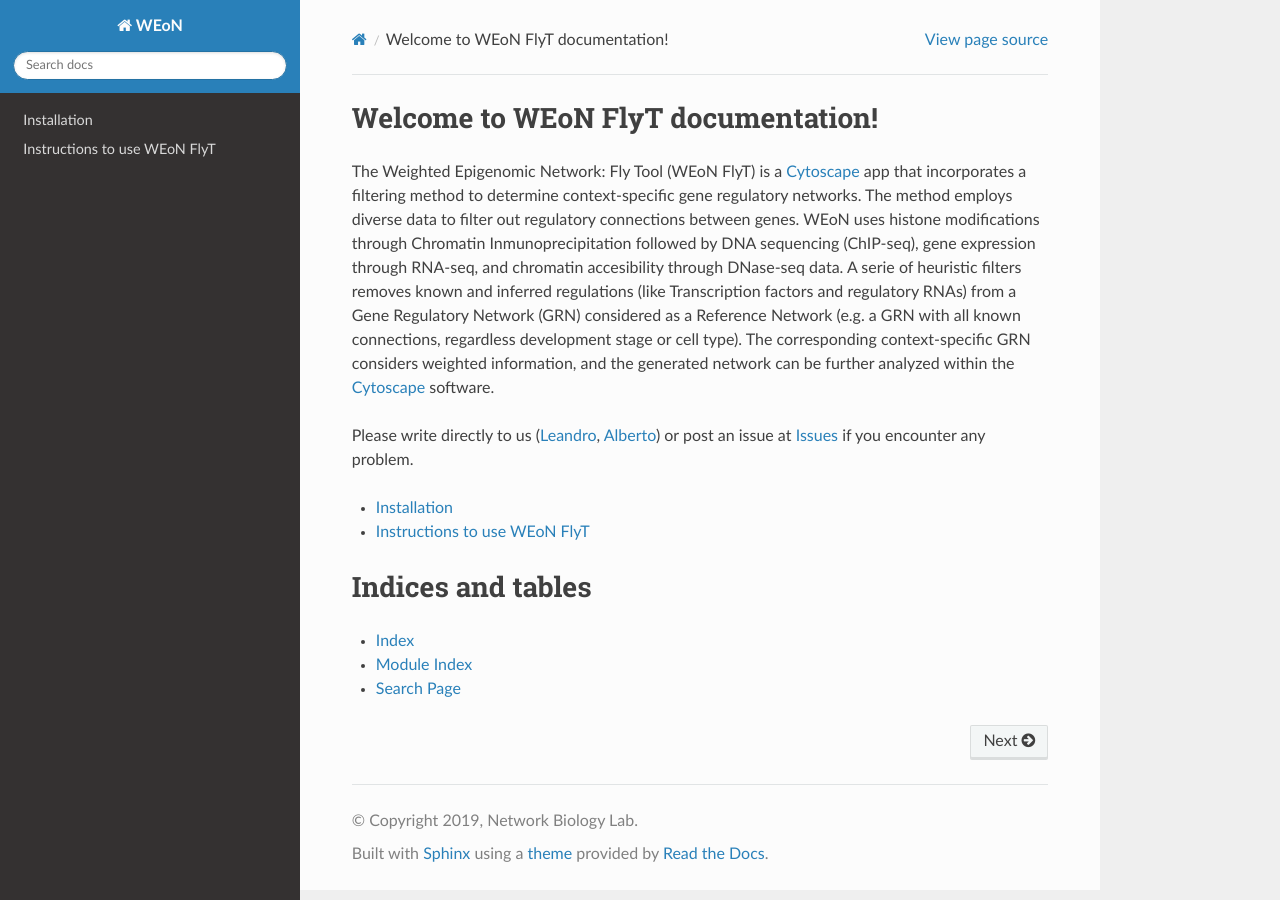
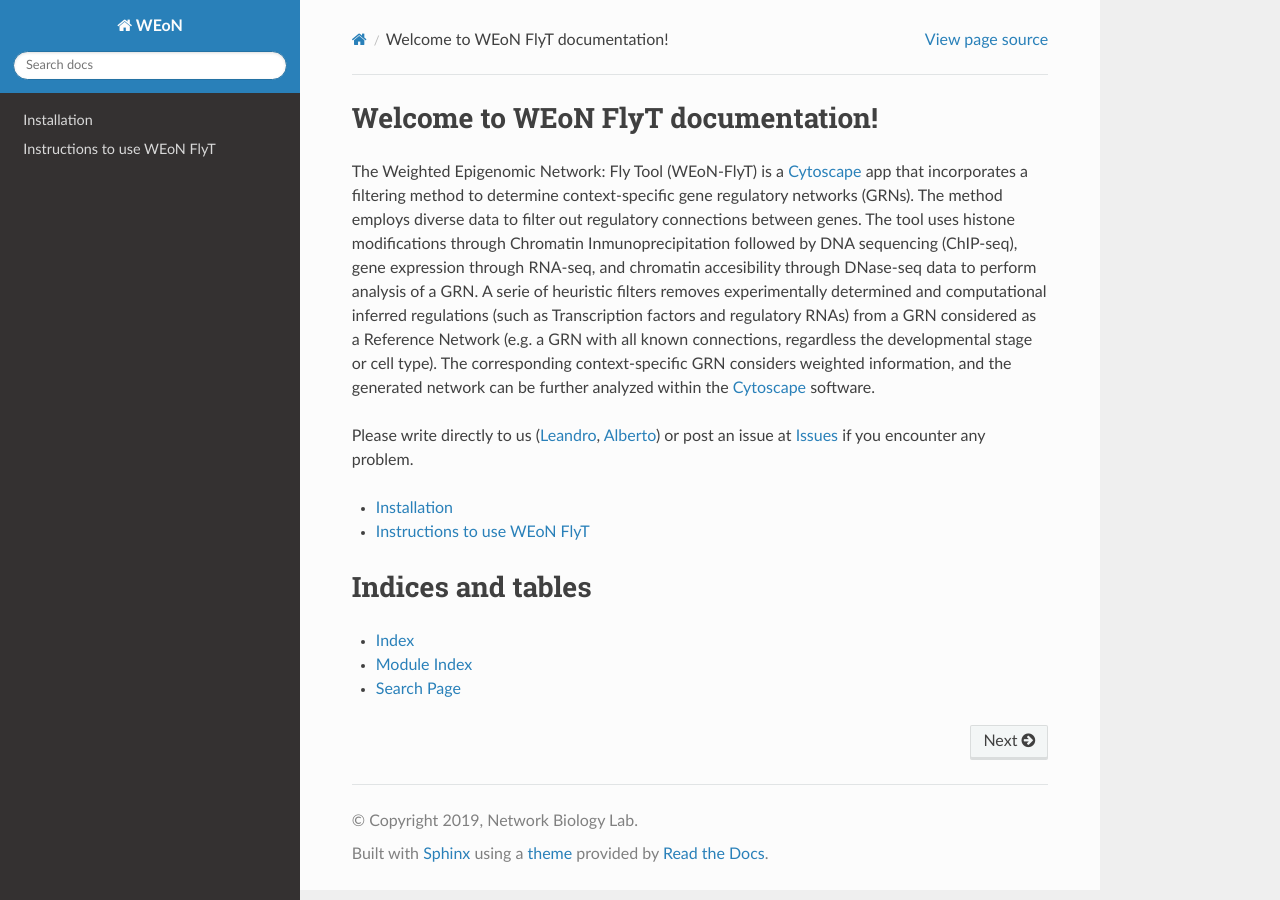
Before and after one commit to networkbiolab/WEoN, a Sphinx documentation site: the page built from docs/index.rst, in a window 1280 px wide. Built offline with Sphinx 7.4.7 and the Read the Docs theme 2.0.0, drawn with Linux system fonts in a browser that asks for light colours.

Commit message:
docs updated

```diff
--- a/docs/index.rst
+++ b/docs/index.rst
@@ -1,7 +1,7 @@
 Welcome to WEoN FlyT documentation!
 ===================================
 
-The Weighted Epigenomic Network: Fly Tool (WEoN FlyT) is a `Cytoscape`_ app that incorporates a filtering method to determine context-specific gene regulatory networks. The method employs diverse data to filter out regulatory connections between genes. WEoN uses histone modifications through Chromatin Inmunoprecipitation followed by DNA sequencing (ChIP-seq), gene expression through RNA-seq, and chromatin accesibility through DNase-seq data. A serie of heuristic filters removes known and inferred regulations (like Transcription factors and regulatory RNAs) from a Gene Regulatory Network (GRN) considered as a Reference Network (e.g. a GRN with all known connections, regardless development stage or cell type). The corresponding context-specific GRN considers weighted information, and the generated network can be further analyzed within the `Cytoscape`_ software.
+The Weighted Epigenomic Network: Fly Tool (WEoN-FlyT) is a `Cytoscape`_ app that incorporates a filtering method to determine context-specific gene regulatory networks (GRNs). The method employs diverse data to filter out regulatory connections between genes. The tool uses histone modifications through Chromatin Inmunoprecipitation followed by DNA sequencing (ChIP-seq), gene expression through RNA-seq, and chromatin accesibility through DNase-seq data to perform analysis of a GRN. A serie of heuristic filters removes experimentally determined and computational inferred regulations (such as Transcription factors and regulatory RNAs) from a GRN considered as a Reference Network (e.g. a GRN with all known connections, regardless the developmental stage or cell type). The corresponding context-specific GRN considers weighted information, and the generated network can be further analyzed within the `Cytoscape`_ software.
 
 Please write directly to us (`Leandro`_, `Alberto`_) or post an issue at `Issues`_ if you encounter any problem.
 
```
